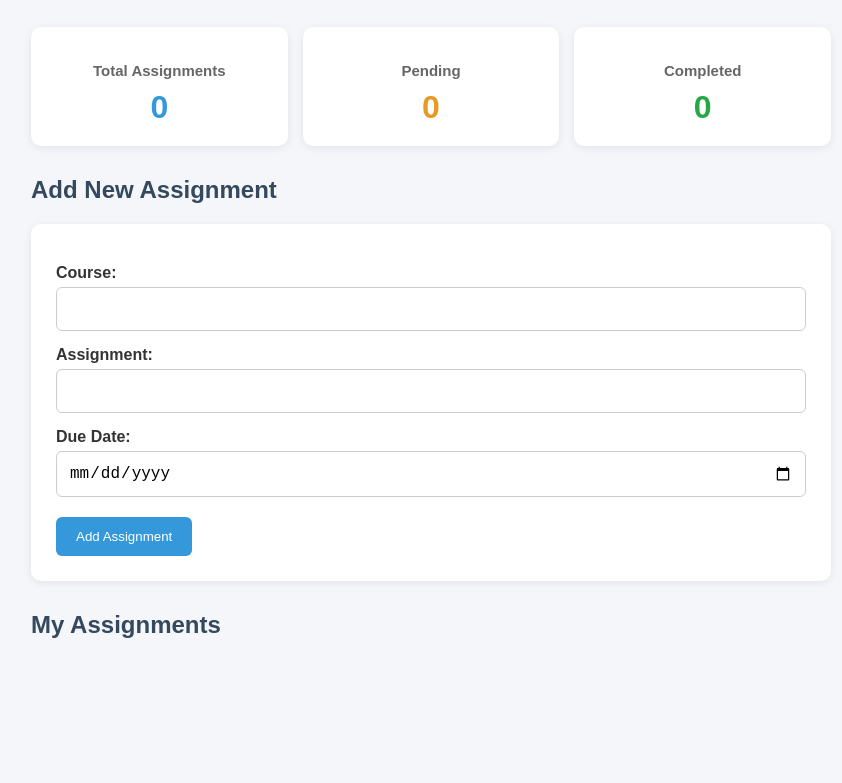
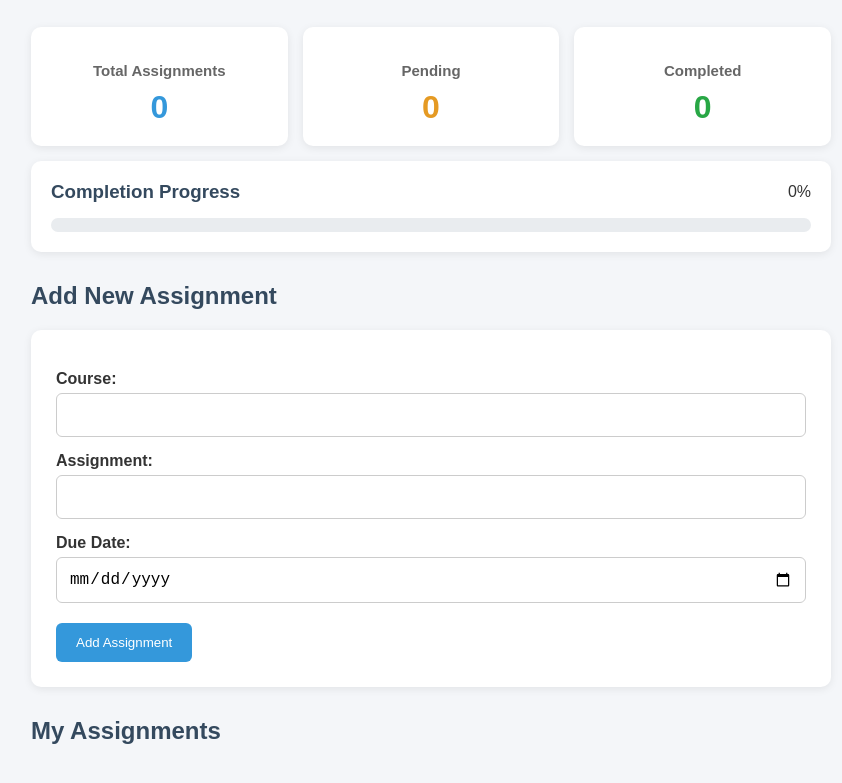
Before and after one commit to alishen17/homework-tracker, a plain HTML site: page index.html in a window 1280 px wide. Shown: the part 161-944 px from the top of the page, without its empty margins (209-1051 px from the left). Before the commit the page ends 880 px from the top, so only its background shows below. Drawn offline with Linux system fonts and the light colour scheme.

Commit message:
Add assignment completion progress bar

```diff
--- a/index.html
+++ b/index.html
@@ -30,6 +30,19 @@
     </div>
 </section>
 
+<!-- Assignment completion progress -->
+<section id="progress-section">
+    <div class="progress-header">
+        <h3>Completion Progress</h3>
+        <span id="progress-percentage">0%</span>
+    </div>
+
+    <div class="progress-bar">
+        <div id="progress-fill"></div>
+    </div>
+</section>
+
+
     <h2>Add New Assignment</h2>
 
     <form id="homework-form">
--- a/script.js
+++ b/script.js
@@ -34,6 +34,21 @@ function updateDashboard() {
     document.getElementById("total-count").textContent = total;
     document.getElementById("pending-count").textContent = pending;
     document.getElementById("completed-count").textContent = completed;
+
+// Calculate completion percentage
+// If there are no assignments, display 0%
+const percentage = total === 0
+    ? 0
+    : Math.round((completed / total) * 100);
+
+// Update the percentage label
+document.getElementById("progress-percentage").textContent =
+    percentage + "%";
+
+// Update the progress bar width
+document.getElementById("progress-fill").style.width =
+    percentage + "%";
+
 }
 
 /* Display all assignments on the webpage */
--- a/style.css
+++ b/style.css
@@ -181,3 +181,42 @@ button:hover {
         grid-template-columns: 1fr;
     }
 }
+
+/* Progress section container */
+#progress-section {
+    background-color: white;
+    padding: 20px;
+    border-radius: 10px;
+    margin-top: 15px;
+    box-shadow: 0 2px 8px rgba(0, 0, 0, 0.08);
+}
+
+/* Progress heading and percentage */
+.progress-header {
+    display: flex;
+    justify-content: space-between;
+    align-items: center;
+    margin-bottom: 15px;
+}
+
+.progress-header h3 {
+    margin: 0;
+    color: #34495e;
+}
+
+/* Progress bar background */
+.progress-bar {
+    background-color: #e9ecef;
+    height: 14px;
+    border-radius: 10px;
+    overflow: hidden;
+}
+
+/* Green progress fill */
+#progress-fill {
+    background-color: #28a745;
+    width: 0%;
+    height: 100%;
+    border-radius: 10px;
+    transition: width 0.3s ease;
+}
```
